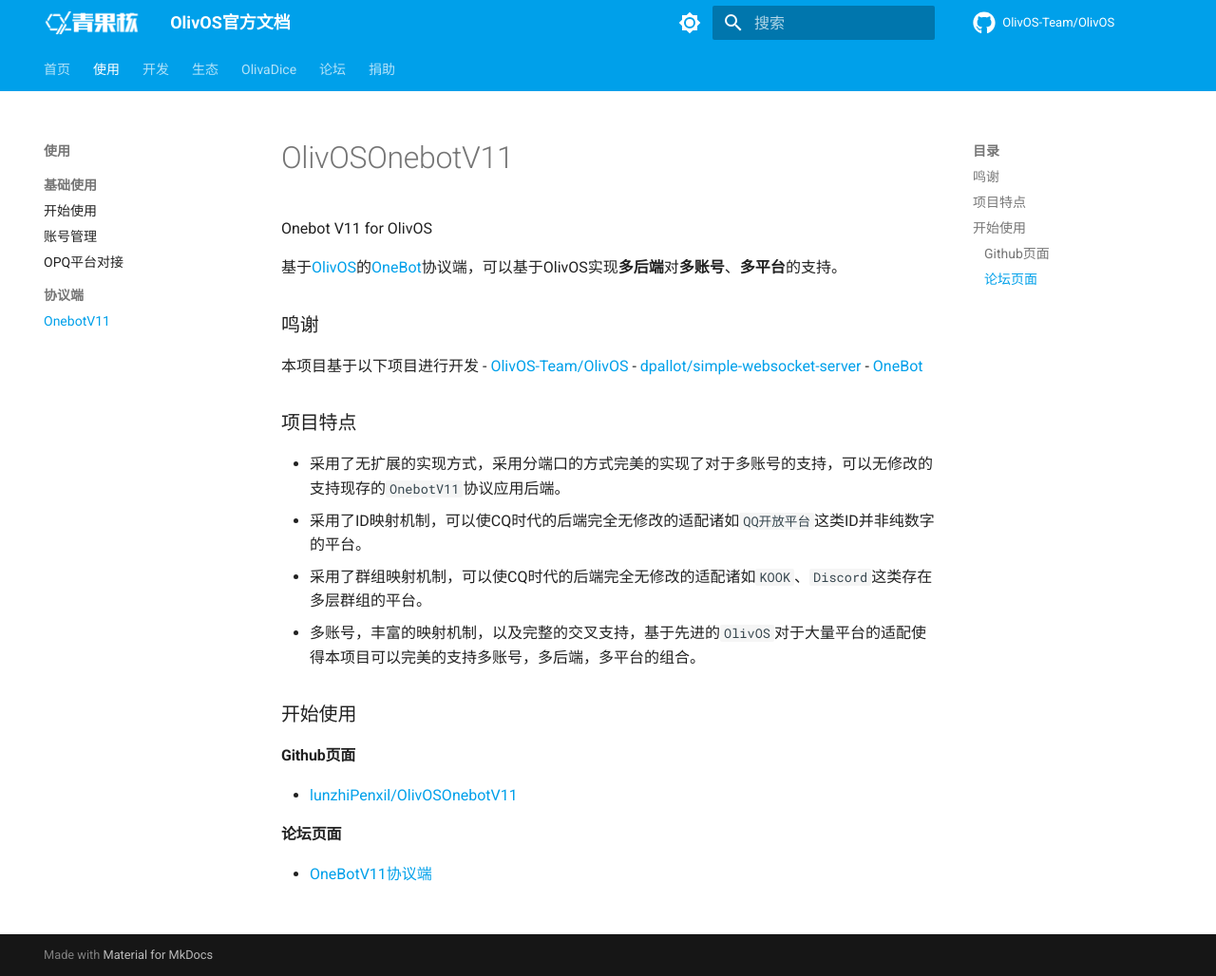
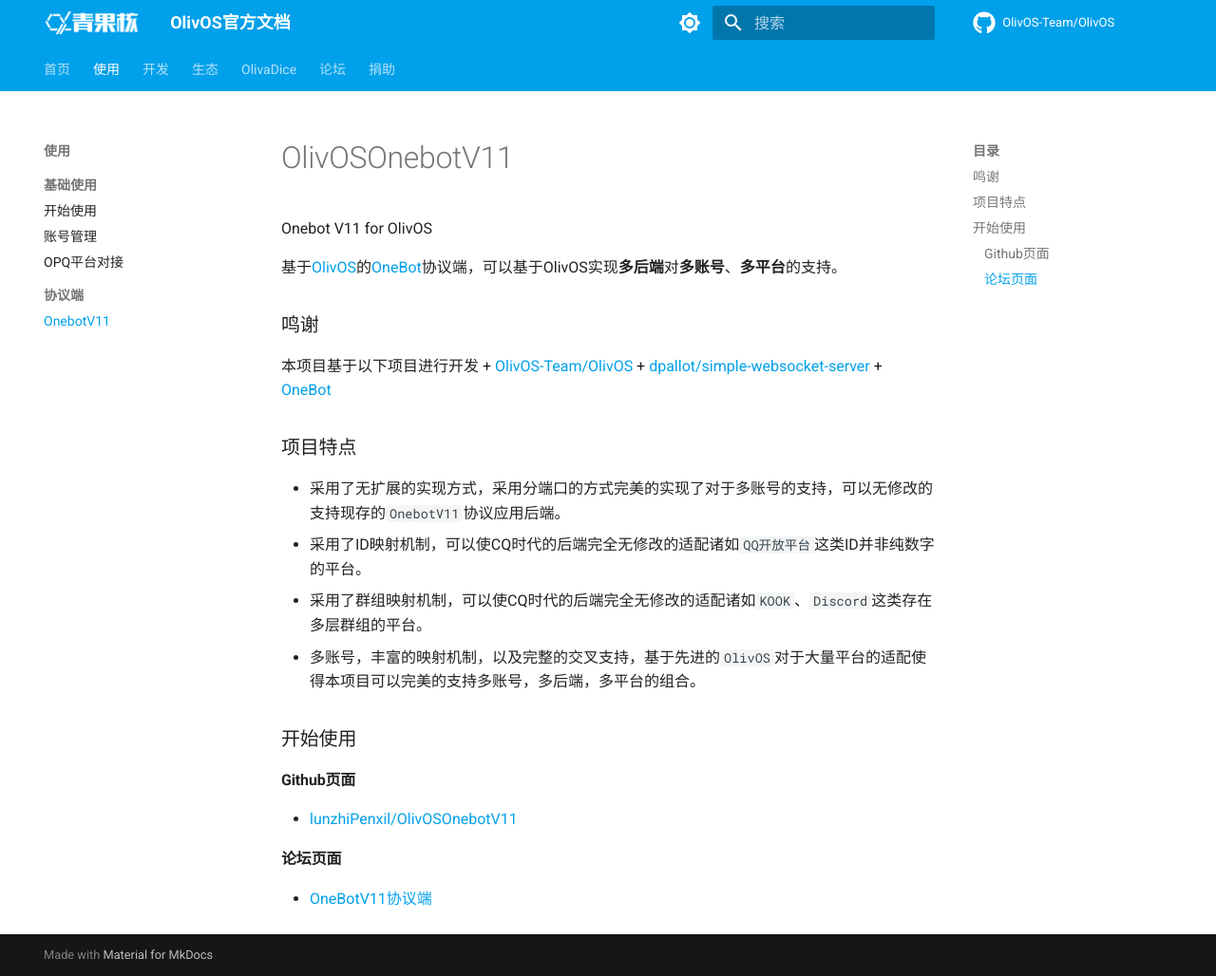
Before and after one commit to OlivOS-Team/OlivOSDoc, an MkDocs documentation site: the page built from docs/Protocol/OlivOSOnebotV11.md, in a window 1280 px wide and 1028 px high. Shown: the whole window at 95% size. Built offline with MkDocs 1.6.1 and Material for MkDocs 9.7.7, drawn with Linux system fonts in a browser that asks for light colours; comment, search, counter and statistics services are not loaded.

```diff
--- a/docs/Protocol/OlivOSOnebotV11.md
+++ b/docs/Protocol/OlivOSOnebotV11.md
@@ -5,9 +5,9 @@ Onebot V11 for OlivOS
 
 ### 鸣谢
 本项目基于以下项目进行开发
-- [OlivOS-Team/OlivOS](https://github.com/OlivOS-Team/OlivOS)
-- [dpallot/simple-websocket-server](https://github.com/dpallot/simple-websocket-server)
-- [OneBot](https://onebot.dev/)
++ [OlivOS-Team/OlivOS](https://github.com/OlivOS-Team/OlivOS)
++ [dpallot/simple-websocket-server](https://github.com/dpallot/simple-websocket-server)
++ [OneBot](https://onebot.dev/)
 
 ### 项目特点
 + 采用了无扩展的实现方式，采用分端口的方式完美的实现了对于多账号的支持，可以无修改的支持现存的`OnebotV11`协议应用后端。
```
